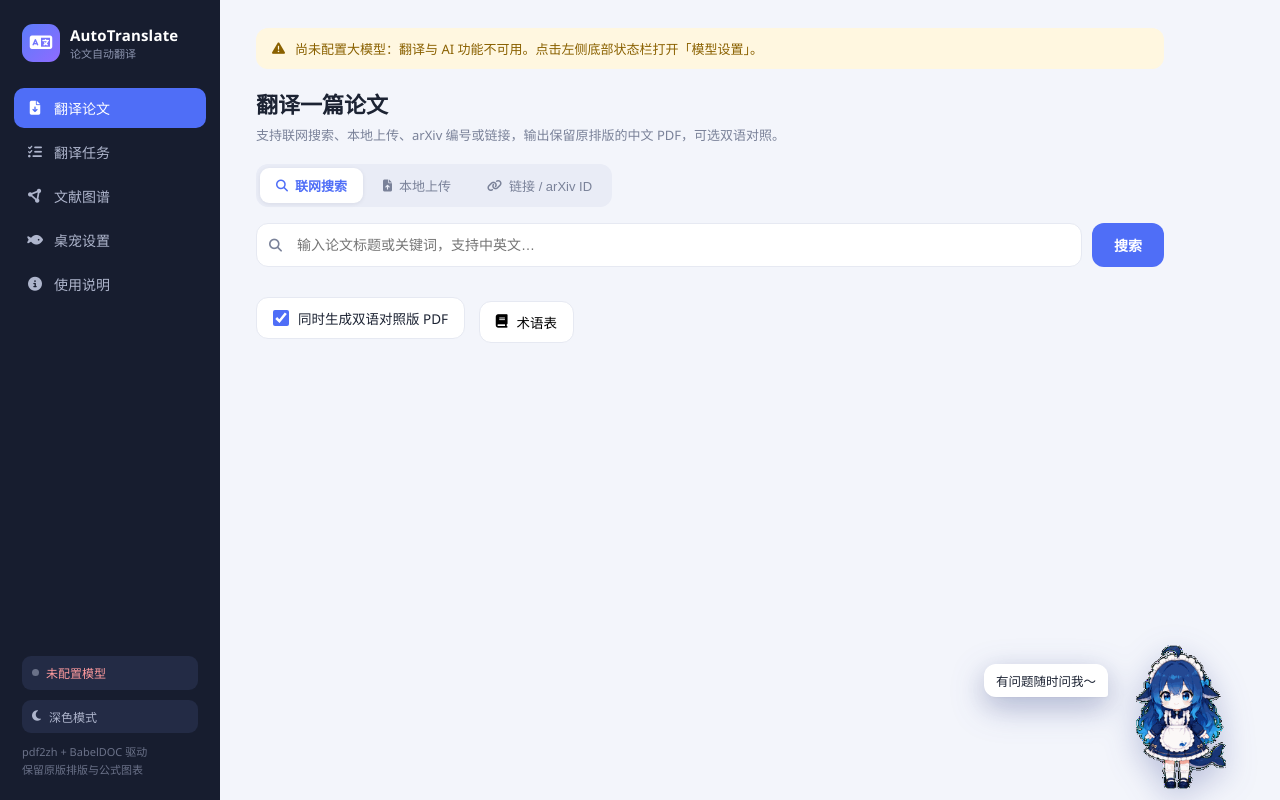
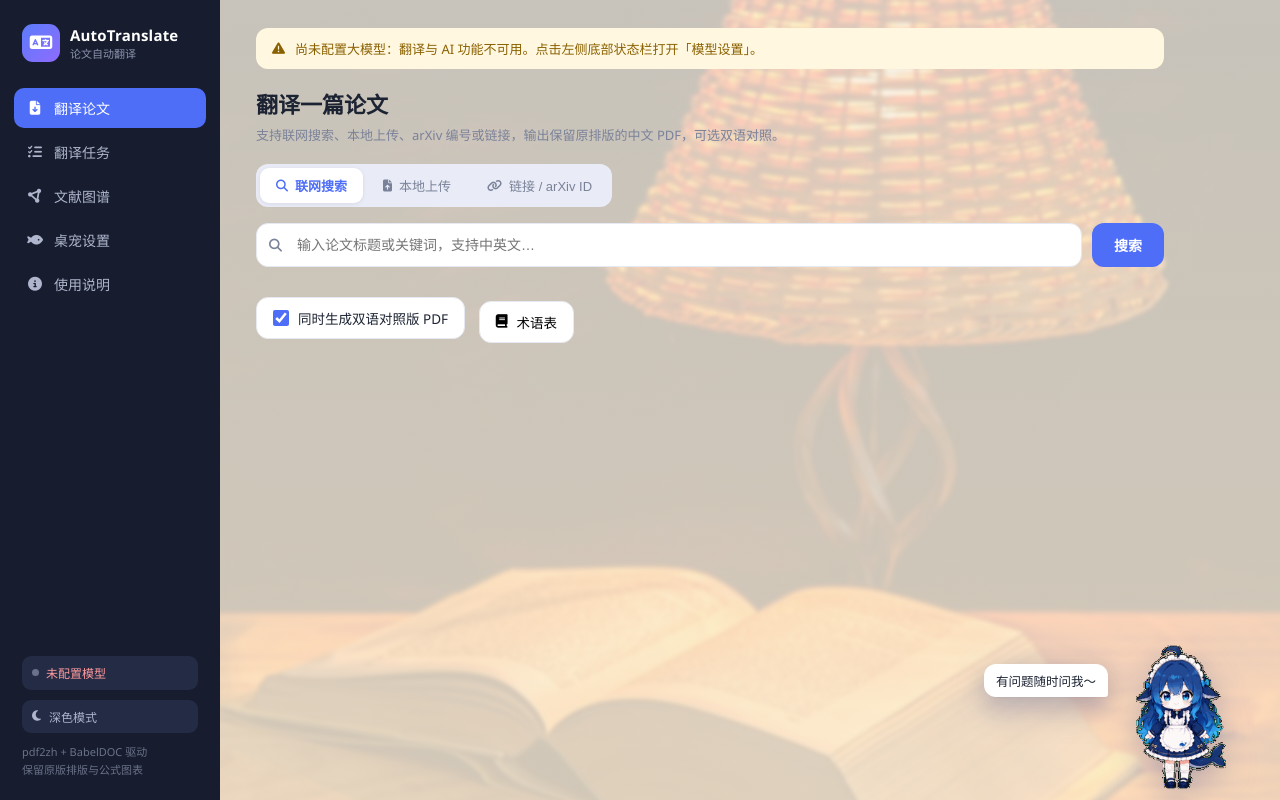
Before and after one commit to ka1saaa/PaperAssistant, a FastAPI app: page / in a window 1280 px wide. Run offline with FastAPI, Linux system fonts and the light colour scheme; data that the repository does not hold is empty; some libraries are stand-ins or nearby versions.

Commit message:
feat: 世界读书日暖色阅读主题背景（Pixabay 免费授权图，提亮柔化处理，深浅主题自适应）

```diff
--- a/app/static/style.css
+++ b/app/static/style.css
@@ -41,7 +41,6 @@
   --viewer-bg: #0e111a;
 }
 
-[data-theme="dark"] body { background: var(--bg); }
 [data-theme="dark"] .search-row input,
 [data-theme="dark"] .field,
 [data-theme="dark"] .annot-editor textarea,
@@ -100,9 +99,19 @@
 
 body {
   font-family: "Segoe UI", "Microsoft YaHei", system-ui, sans-serif;
-  background: var(--bg);
+  background:
+    linear-gradient(rgba(255, 249, 238, .78), rgba(255, 243, 224, .82)),
+    url("/static/img/bg-reading.jpg") center / cover fixed no-repeat,
+    var(--bg);
+  background-attachment: fixed;
   color: var(--text);
   font-size: 14px;
+}
+[data-theme="dark"] body {
+  background:
+    linear-gradient(rgba(14, 17, 26, .88), rgba(14, 17, 26, .93)),
+    url("/static/img/bg-reading.jpg") center / cover fixed no-repeat,
+    var(--bg);
 }
 
 .hidden { display: none !important; }
--- a/app/templates/index.html
+++ b/app/templates/index.html
@@ -6,7 +6,7 @@
 <title>AutoTranslate · 论文自动翻译</title>
 <link rel="preconnect" href="https://cdn.jsdelivr.net">
 <link rel="stylesheet" href="https://cdn.jsdelivr.net/npm/@fortawesome/fontawesome-free@6.5.2/css/all.min.css">
-<link rel="stylesheet" href="/static/style.css?v=45">
+<link rel="stylesheet" href="/static/style.css?v=51">
 </head>
 <body>
 <div class="layout">
```
Also changed, not shown: app/static/img/bg-reading.jpg (added).
